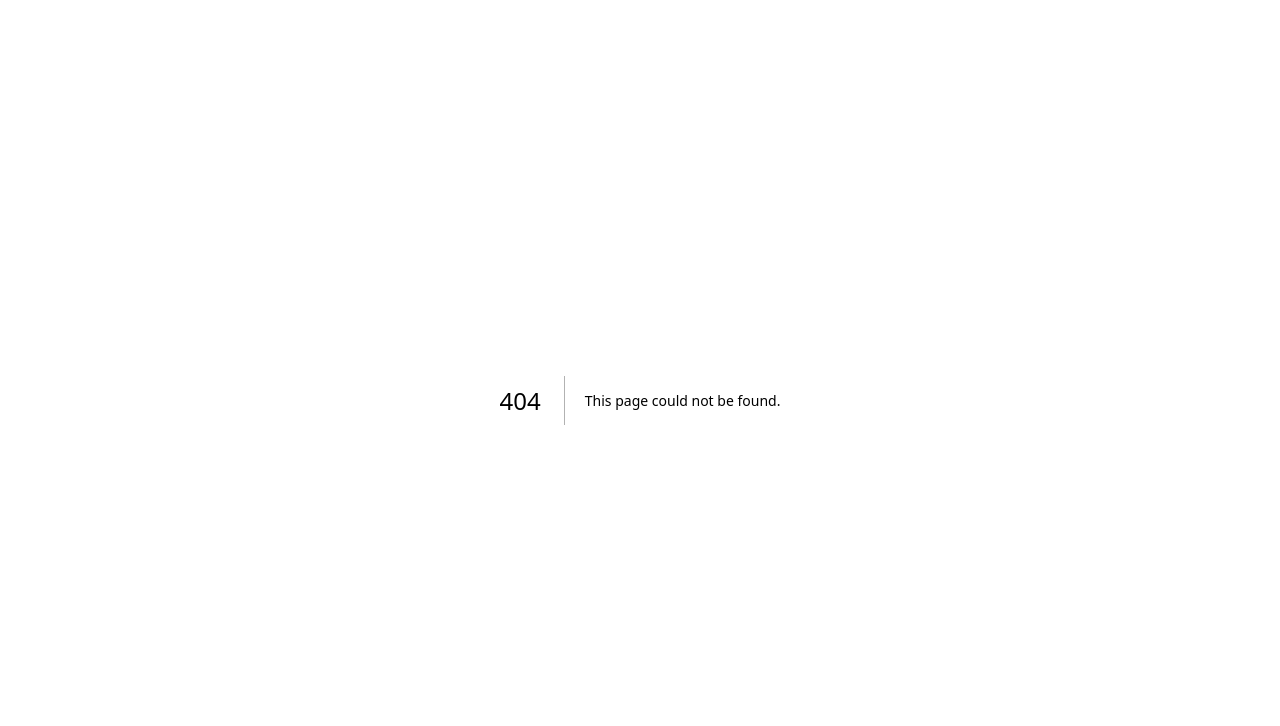
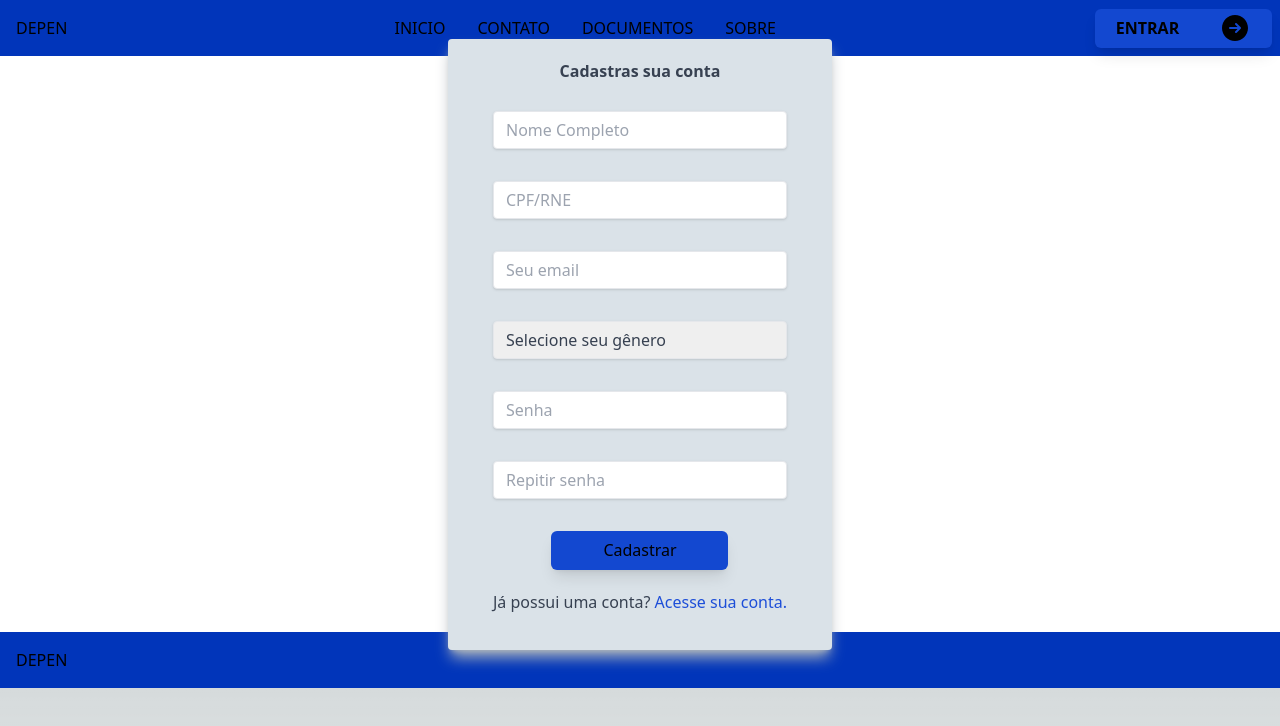
Before and after one commit to SysDEPEN/DEPEN, a Next.js app in the folder front-end/: page /creatAccount in a window 1280 px wide. Before the commit this address had no page. Shown: the top 726 px of the page. Built offline with nearby package versions, Linux system fonts and the light colour scheme; a web font is replaced by a local one.

Commit message:
cadastro
criado a tela de cadastro

```diff
--- /dev/null
+++ b/front-end/src/app/creatAccount/page.tsx
@@ -0,0 +1,127 @@
+import FooterComponent from "@/components/Footer/footer";
+import HeaderComponent from "@/components/Header/header";
+import MixedForm from "@/components/forms/form";
+
+export default function SendDocument() {
+    return (
+      <section className="">
+        <HeaderComponent />
+       <section className="w-full flex h-[45vw] justify-center items-center bg-white">
+      <div  className="
+          flex
+          bg-[#DAE2E8]
+          shadow-lg
+          justify-center
+          items-center
+          flex-col
+          shadow-[#afb6bb]
+          rounded
+          px-8
+          pt-2
+          pb-8
+          m-2
+          mb-2
+          h-xl
+          w-full
+          max-w-96">
+
+
+      <label
+
+          className="block text-gray-700 font-bold m-2 py-1 " >
+          Cadastras sua conta
+
+
+      </label>
+
+
+      <form action="" className="
+          flex
+          justify-center
+          items-center
+          flex-col">
+
+
+      <input
+          className="shadow appearance-none border rounded w-full py-2 px-3 text-gray-700 leading-tight focus:outline-none focus:shadow-outline m-4 w-64"
+          type="text"
+          placeholder="Nome Completo"
+          id=""
+          name=""
+          />
+
+      <input
+          className="shadow appearance-none border rounded w-full py-2 px-3 text-gray-700 leading-tight focus:outline-none focus:shadow-outline m-4 w-64"
+          type="email"
+          placeholder="CPF/RNE"
+          id=""
+          name=""
+       />
+
+      <input
+          className="shadow appearance-none border rounded w-full py-2 px-3 text-gray-700 leading-tight focus:outline-none focus:shadow-outline m-4 w-64"
+          type="email"
+          placeholder="Seu email"
+          id=""
+          name=""
+          />
+
+        <select
+        name=""
+        id=""
+        className="shadow appearance-none border rounded w-full py-2 px-3 text-gray-700 leading-tight focus:outline-none focus:shadow-outline m-4 w-64"
+        >
+        <option value="" disabled selected>Selecione seu gênero</option>
+        <option value="">opc1</option>
+        <option value="">opc2</option>
+        <option value="">opc3</option>
+
+        </select>
+
+        <input
+          className="shadow appearance-none border rounded w-full py-2 px-3 text-gray-700 leading-tight focus:outline-none focus:shadow-outline m-4 w-64"
+          type="password"
+          placeholder="Senha"
+          id=""
+          name=""
+          />
+
+          <input
+          className="shadow appearance-none border rounded w-full py-2 px-3 text-gray-700 leading-tight focus:outline-none focus:shadow-outline m-4 w-64"
+          type="password"
+          placeholder="Repitir senha"
+          id=""
+          name=""
+          />
+
+          <button className="flex items-center shadow-lg justify-center py-4 bg-[#1348D0] rounded-md w-[177px] h-[39px] m-4 " >
+            Cadastrar
+          </button>
+
+
+
+          <label htmlFor=""
+          className=" text-gray-700  py-1"
+          >Já possui uma conta?
+          <a href="/login"className="text-blue-700"
+          > Acesse sua conta.
+          </a>
+          </label>
+
+
+
+
+      </form>
+
+
+
+
+      </div>
+
+
+
+       </section>
+        <FooterComponent />
+      </section>
+    );
+}
--- a/front-end/src/app/login/page.tsx
+++ b/front-end/src/app/login/page.tsx
@@ -28,7 +28,7 @@ export default function sobre() {
           max-w-96">
 
           <label
-          className="block text-gray-700 font-bold mb-2 " >
+          className="block text-gray-700 font-bold m-2 py-1 " >
           Acessar sua conta
           </label>
 
@@ -50,19 +50,19 @@ export default function sobre() {
           name=""
           />
 
-          <label htmlFor="" className=" text-gray-700 m-2">Esqueceu sua senha?
+          <label htmlFor="" className=" text-gray-700 m-2 py-1 " >Esqueceu sua senha?
           <a href="" className="text-blue-700"
           > Redefinir senha</a>
           </label>
 
-          <button className="flex items-center shadow-lg justify-center p-4 bg-[#1348D0] rounded-md w-[177px] h-[39px]">
+          <button className="flex items-center shadow-lg justify-center py-4 bg-[#1348D0] rounded-md w-[177px] h-[39px] m-1" >
             Entrar
           </button>
 
           <label htmlFor=""
-          className=" text-gray-700 m-2"
+          className=" text-gray-700  py-1"
           >Não possui uma conta?
-          <a href=""className="text-blue-700"
+          <a href="/creatAccount"className="text-blue-700"
           > Crie sua conta.
           </a>
           </label>
```
